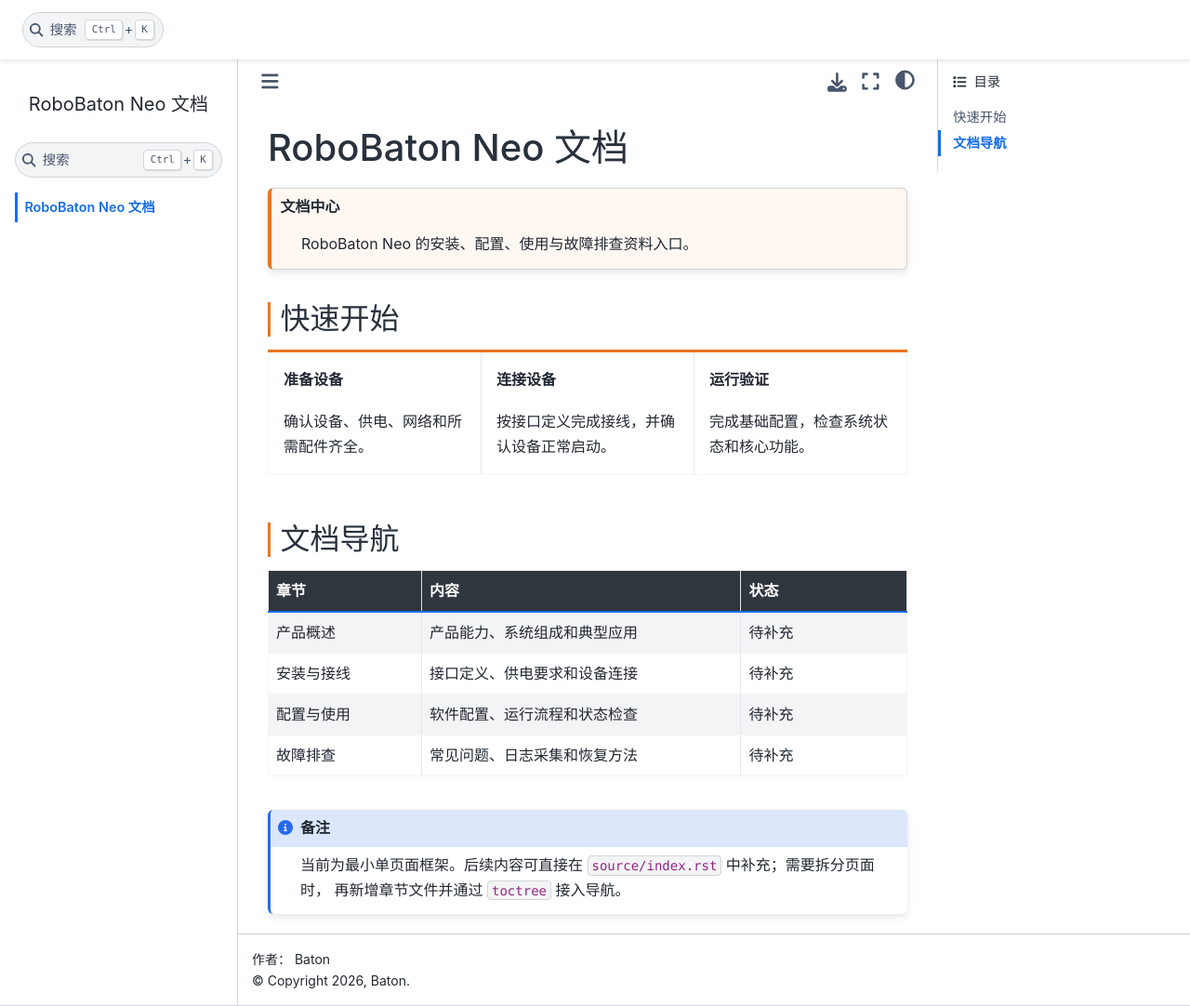
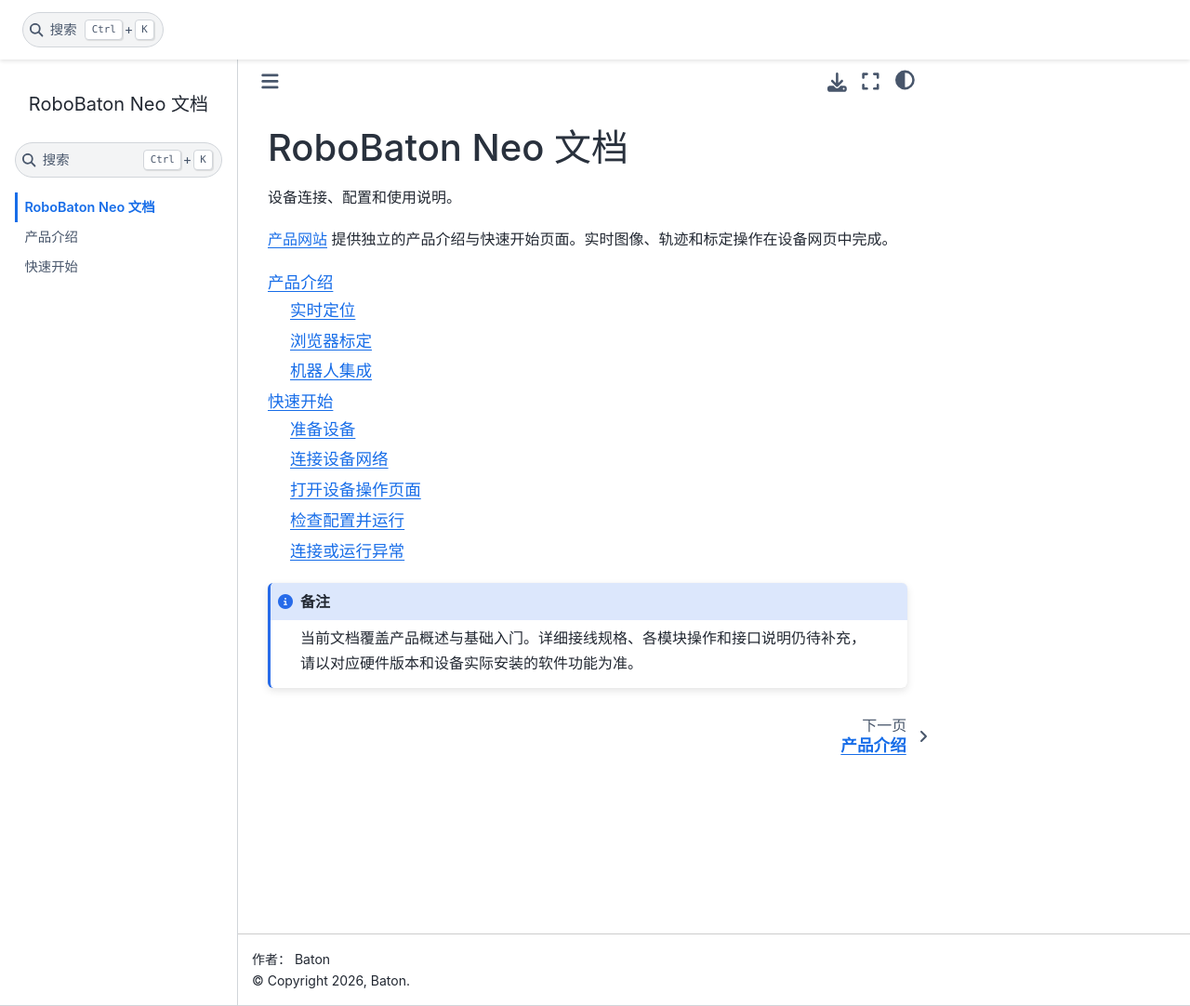
Before and after one commit to Hessian-matrix/RoboBaton_Neo_docs, a Sphinx documentation site: the page built from source/index.rst, in a window 1280 px wide and 1082 px high. Shown: the whole window at 93% size. Built offline with Sphinx 7.4.7 and the Sphinx Book theme 1.1.4, drawn with Linux system fonts in a browser that asks for light colours.

Commit message:
Publish independent product website and shared Sphinx documentation
Assisted-by: Cindy (https://cindy.app)

```diff
--- a/source/conf.py
+++ b/source/conf.py
@@ -15,6 +15,35 @@ html_theme = "sphinx_book_theme"
 html_title = "RoboBaton Neo 文档"
 html_static_path = ["_static"]
 html_css_files = ["custom.css"]
+
+# Shared source for GitHub Pages and Read the Docs.
+import json
+from pathlib import Path
+from docutils import nodes
+from docutils.parsers.rst import Directive
+
+class ProductContent(Directive):
+    required_arguments = 1
+
+    def run(self):
+        content_path = Path(__file__).with_name('product.json')
+        self.state.document.settings.env.note_dependency(str(content_path))
+        product = json.loads(content_path.read_text(encoding='utf-8'))
+        key = self.arguments[0]
+        result = []
+        if key == 'features':
+            result.append(nodes.paragraph(text=product['description']))
+        for index, item in enumerate(product[key], 1):
+            section = nodes.section(ids=[f'{key}-{index}'])
+            section += nodes.title(text=item['title'])
+            section += nodes.paragraph(text=item['text'])
+            result.append(section)
+        return result
+
+def setup(app):
+    app.add_directive('product-content', ProductContent)
+    return {'parallel_read_safe': True, 'parallel_write_safe': True}
+
 html_show_sourcelink = False
 html_theme_options = {
     "repository_url": "",
--- a/source/index.rst
+++ b/source/index.rst
@@ -1,53 +1,18 @@
 RoboBaton Neo 文档
 ==================
 
-.. admonition:: 文档中心
-   :class: page-summary
+设备连接、配置和使用说明。
 
-   RoboBaton Neo 的安装、配置、使用与故障排查资料入口。
+`产品网站 <https://hessian-matrix.github.io/RoboBaton_Neo_docs/>`_
+提供独立的产品介绍与快速开始页面。实时图像、轨迹和标定操作在设备网页中完成。
 
-快速开始
---------
+.. toctree::
+   :maxdepth: 2
 
-.. list-table::
-   :class: documentation-entry-grid
-   :widths: 33 33 34
-
-   * - **准备设备**
-
-       确认设备、供电、网络和所需配件齐全。
-     - **连接设备**
-
-       按接口定义完成接线，并确认设备正常启动。
-     - **运行验证**
-
-       完成基础配置，检查系统状态和核心功能。
-
-文档导航
---------
-
-.. list-table::
-   :class: documentation-index
-   :header-rows: 1
-   :widths: 24 50 26
-
-   * - 章节
-     - 内容
-     - 状态
-   * - 产品概述
-     - 产品能力、系统组成和典型应用
-     - 待补充
-   * - 安装与接线
-     - 接口定义、供电要求和设备连接
-     - 待补充
-   * - 配置与使用
-     - 软件配置、运行流程和状态检查
-     - 待补充
-   * - 故障排查
-     - 常见问题、日志采集和恢复方法
-     - 待补充
+   product
+   quick-start
 
 .. note::
 
-   当前为最小单页面框架。后续内容可直接在 ``source/index.rst`` 中补充；需要拆分页面时，
-   再新增章节文件并通过 ``toctree`` 接入导航。
+   当前文档覆盖产品概述与基础入门。详细接线规格、各模块操作和接口说明仍待补充，
+   请以对应硬件版本和设备实际安装的软件功能为准。
--- /dev/null
+++ b/source/product.rst
@@ -0,0 +1,4 @@
+产品介绍
+========
+
+.. product-content:: features
--- /dev/null
+++ b/source/quick-start.rst
@@ -0,0 +1,12 @@
+快速开始
+========
+
+.. product-content:: steps
+
+连接或运行异常
+--------------
+
+无法访问设备时，先检查供电、USB 网络和电脑自动获取 IP 的设置，再核对设备当前地址。
+初始化或跟踪异常时，检查页面状态与错误码、图像质量、标定参数和安装配置。
+
+产品网站和本站文档不连接设备；请在设备自身的网页上执行实时操作。
```
Also changed, not shown: README.md (+35 -8 lines), site/style.css (added, +2 -0 lines), source/product.json (added, +16 -0 lines), 4 other files.
